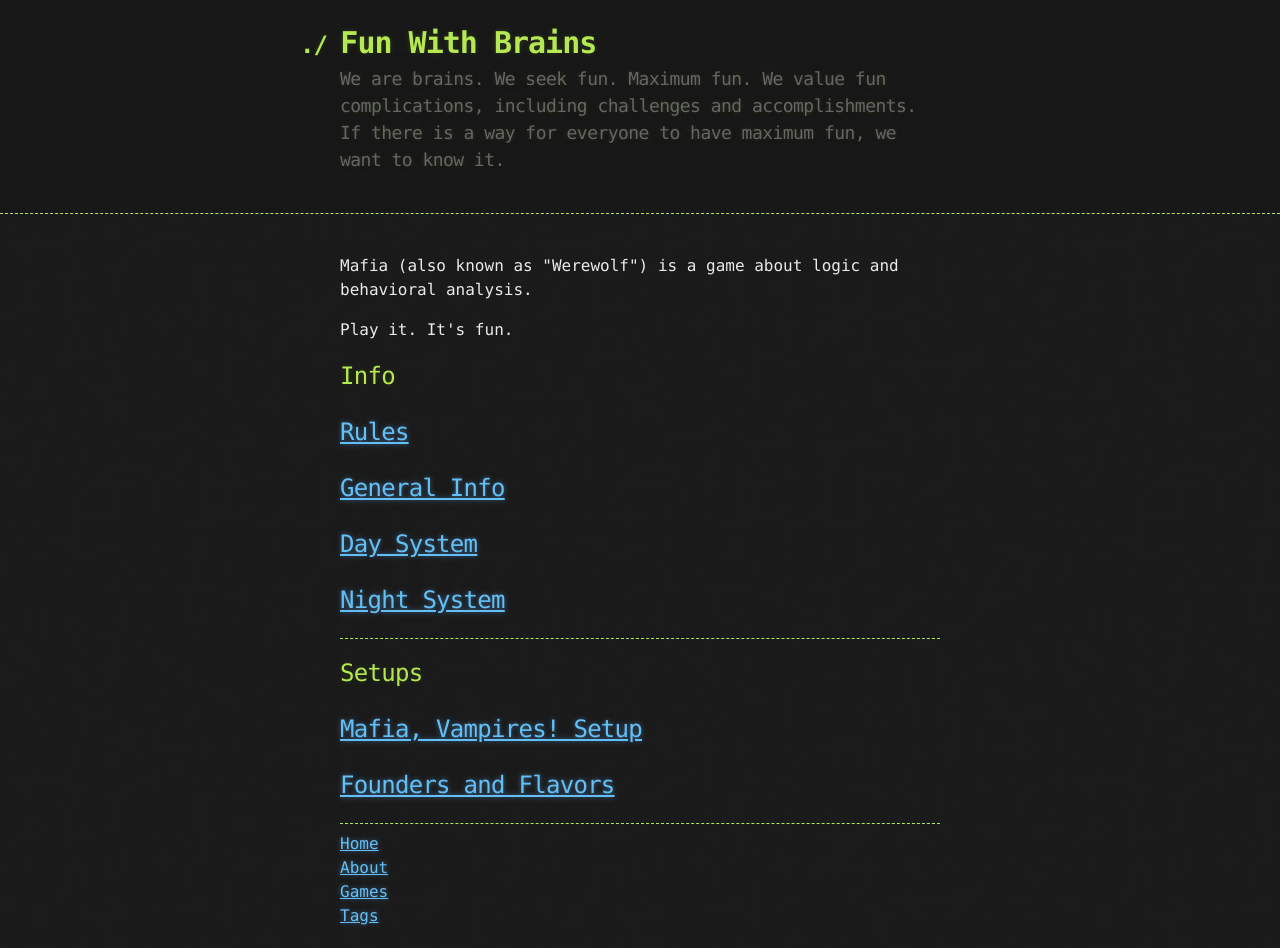
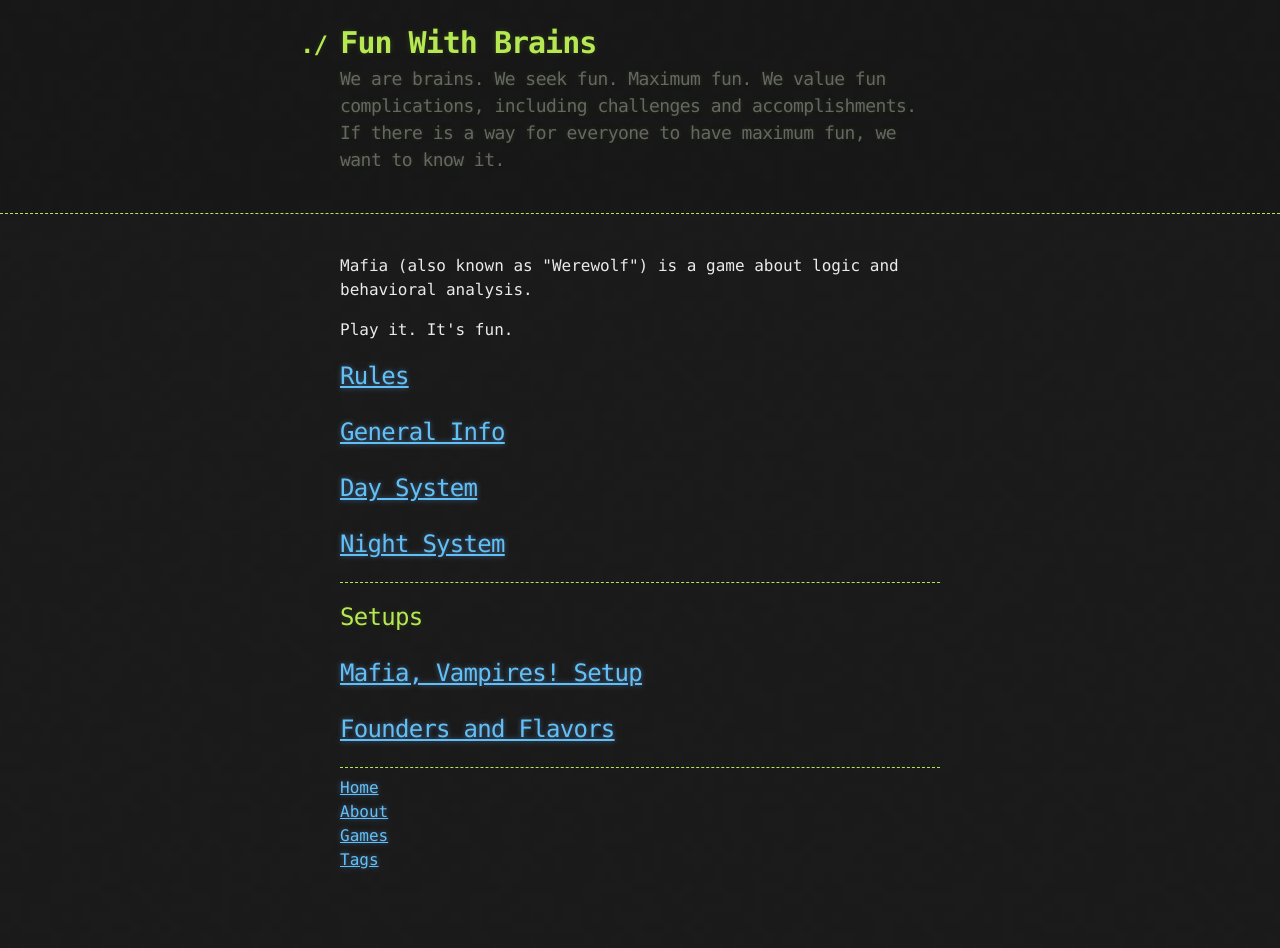
Before and after one commit to funwithbrains/funwithbrains.github.io, a Jekyll site: the page built from _games/mafia.html, in a window 1280 px wide. Built offline with Jekyll 4.4.1, drawn with Linux system fonts in a browser that asks for light colours; after the commit the page ends 900 px from its top, so only the background shows below that.

Commit message:
added sorting to the page_list.html include

```diff
--- a/_games/mafia.html
+++ b/_games/mafia.html
@@ -11,8 +11,7 @@
 </p>
 
 <p>
-  <h2>Info</h2>
-  {% assign mafiaInfo = site.mafia | where: 'type', 'info' | sort: 'order' %}
+  {% assign mafiaInfo = site.mafia | where: 'type', 'info' %}
   {% include page_list.html
     pages=mafiaInfo
     showDates=false
@@ -25,7 +24,7 @@
 
 <p>
   <h2>Setups</h2>
-  {% assign mafiaSetups = site.mafia | where: 'type', 'setup' | sort: 'order' %}
+  {% assign mafiaSetups = site.mafia | where: 'type', 'setup' %}
   {% include page_list.html
     pages=mafiaSetups
     showDates=false
--- a/_includes/page_list.html
+++ b/_includes/page_list.html
@@ -1,4 +1,5 @@
-{% for page in include.pages %}
+{% assign pages = include.pages | sort: 'order' %}
+{% for page in pages %}
   <h2><a href="{{ site.baseurl }}{{ page.url }}">{{ page.title }}</a></h2>
 
   {% if include.showDates != false && page.date != nil %}
```
